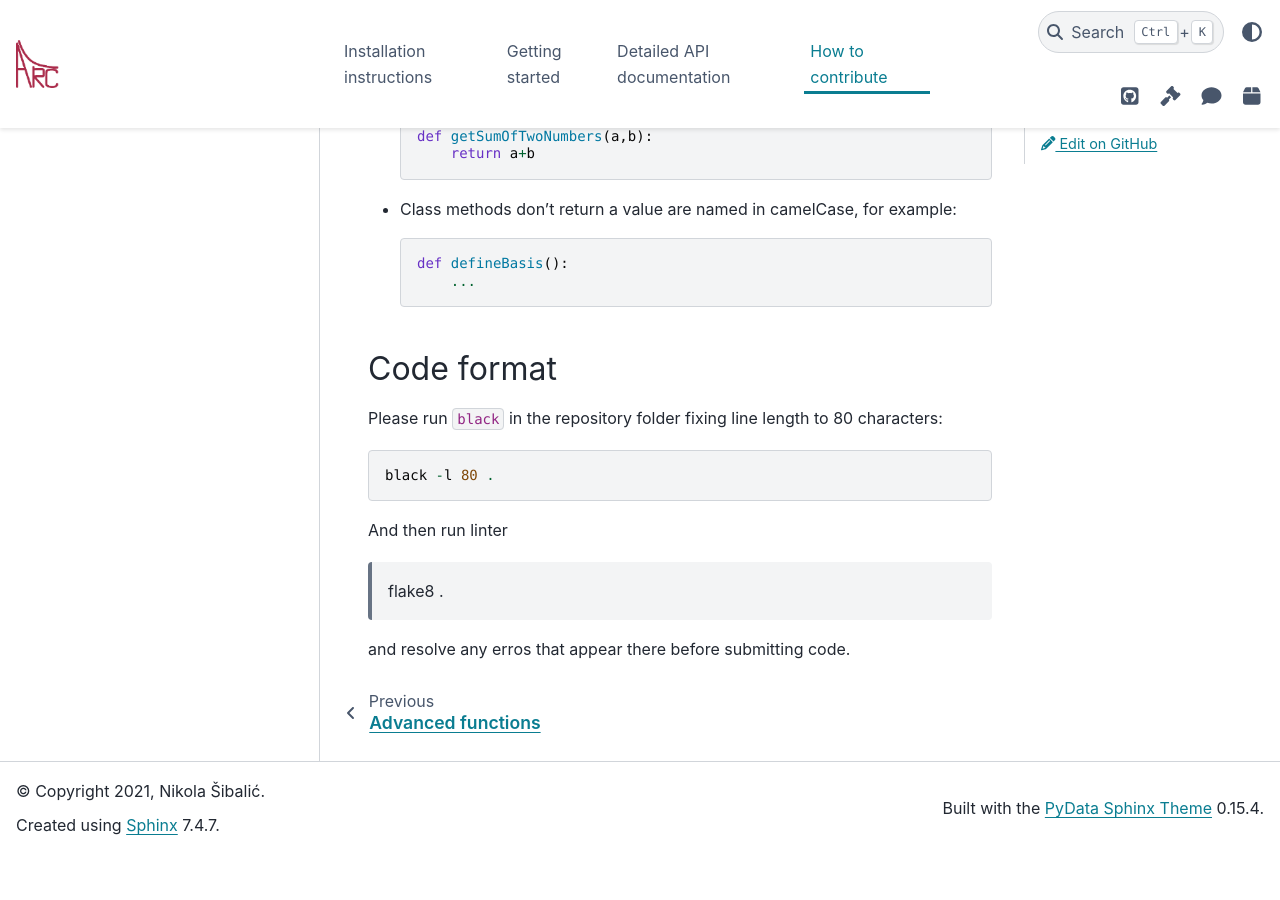
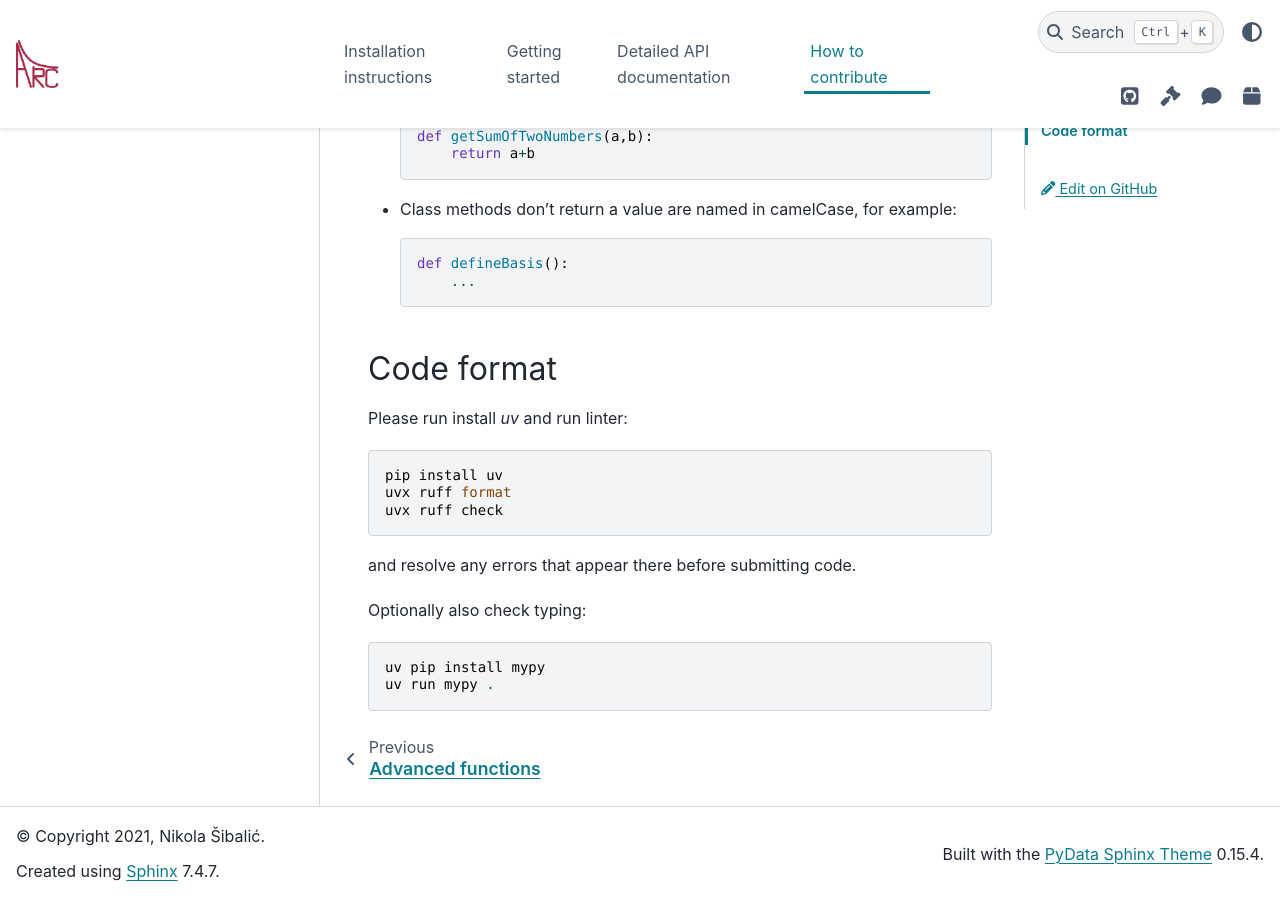
Before and after one commit to nikolasibalic/ARC-Alkali-Rydberg-Calculator, a Sphinx documentation site: the page built from doc/contribute.rst, in a window 1280 px wide and 900 px high, scrolled down 1849 px. Built offline with Sphinx 7.4.7 and the PyData theme 0.15.4, drawn with Linux system fonts in a browser that asks for light colours; pages that are not in the unit, such as notebooks, are missing from menus; before the commit the page ends 2704 px from its top, so only the background shows below that.

Commit message:
use ruff

```diff
--- a/doc/contribute.rst
+++ b/doc/contribute.rst
@@ -74,12 +74,15 @@ Finally, this is the naming convention. of the original package. For consistency
 Code format
 -----------
 
-Please run ``black``  in the repository folder fixing line length to 80 characters::
+Please run install `uv` and run linter::
 
-    black -l 80 .
+    pip install uv
+    uvx ruff format
+    uvx ruff check
 
-And then run linter
+and resolve any errors that appear there before submitting code.
 
-    flake8 .
+Optionally also check typing::
 
-and resolve any erros that appear there before submitting code.
+    uv pip install mypy
+    uv run mypy .
```
Also changed, not shown: pyproject.toml (+9 -1 lines), 5 other files.
